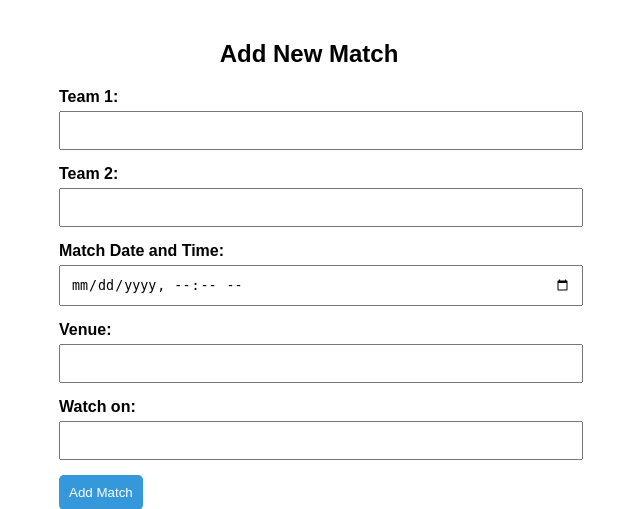
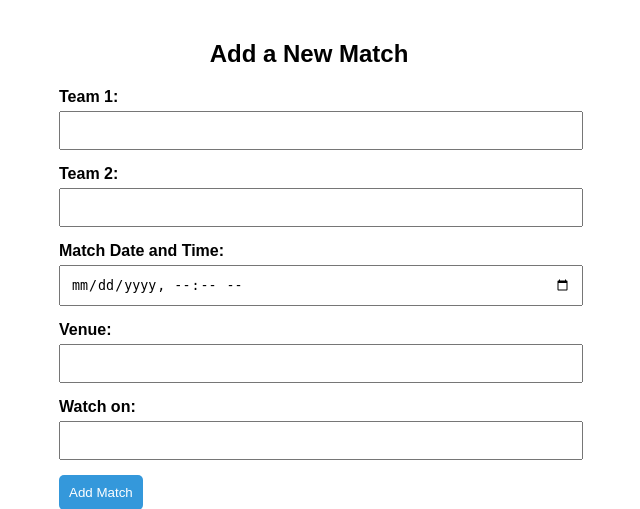
Before and after one commit to GaneshramS2703/CricketScheduleDevopsProject, a Django app: page /add/ in a window 1280 px wide. Shown: the part 117-626 px from the top of the page, without its empty margins (331-971 px from the left). Run offline with Django 5.2, Linux system fonts and the light colour scheme; a user stored in the database is signed in.

Commit message:
checking again CiCd

```diff
--- a/matches/templates/matches/add_match.html
+++ b/matches/templates/matches/add_match.html
@@ -3,7 +3,7 @@
 {% block title %}Add New Match{% endblock %}
 
 {% block content %}
-    <h2 style="text-align: center; font-family: Arial, sans-serif;">Add New Match</h2>
+    <h2 style="text-align: center; font-family: Arial, sans-serif;">Add a New Match</h2>
     <form method="POST" style="max-width: 500px; margin: auto;">
         {% csrf_token %}
         <label for="team1" style="display: block; margin-bottom: 5px; font-weight: bold;">Team 1:</label>
```
